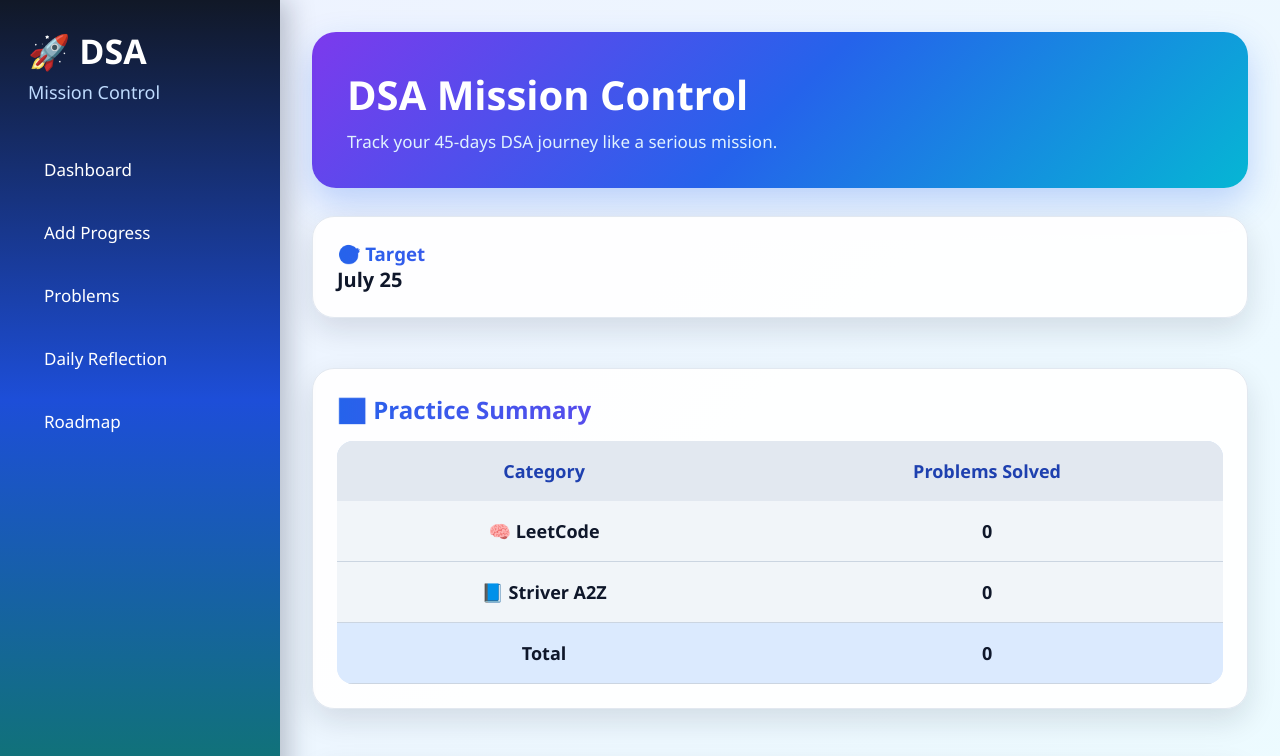
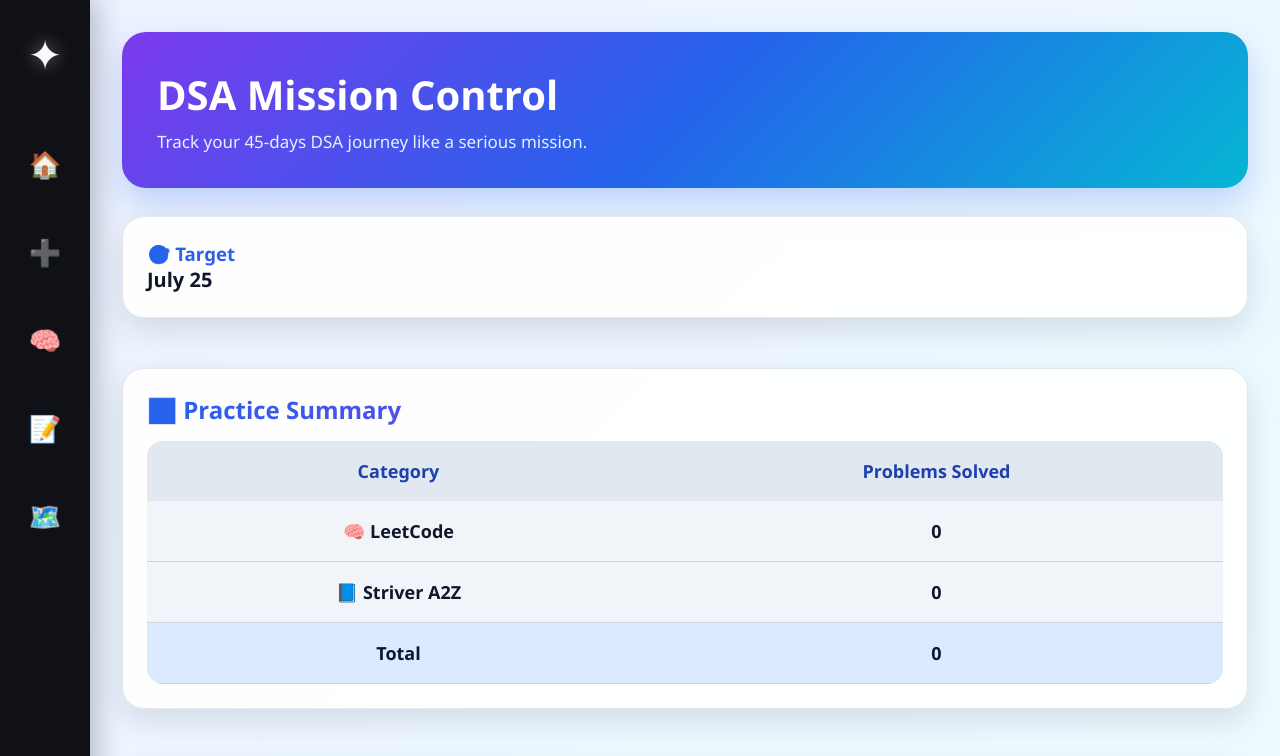
Before and after one commit to saidevaharsha07-art/DSA-Mission-Control, a plain HTML site: page index.html in a window 1280 px wide. Shown: the top 756 px of the page. Drawn offline with Linux system fonts and the light colour scheme.

Commit message:
Convert sidebar to icon-only navigation

```diff
--- a/index.html
+++ b/index.html
@@ -12,15 +12,14 @@
     <div class="app">
 
         <aside class="sidebar">
-            <h2>🚀 DSA</h2>
-            <p>Mission Control</p>
+            <div class="logo">✦</div>
 
             <nav>
-                <a href="#dashboard">Dashboard</a>
-                <a href="#add-progress">Add Progress</a>
-                <a href="#problems">Problems</a>
-                <a href="#reflection">Daily Reflection</a>
-                <a href="#roadmap">Roadmap</a>
+                <a href="#dashboard" title="Dashboard">🏠</a>
+                <a href="#add-progress" title="Add Progress">➕</a>
+                <a href="#problems" title="Problems">🧠</a>
+                <a href="#reflection" title="Daily Reflection">📝</a>
+                <a href="#roadmap" title="Roadmap">🗺️</a>
             </nav>
         </aside>
 
--- a/style.css
+++ b/style.css
@@ -26,55 +26,63 @@ body {
 /* Sidebar */
 
 .sidebar {
-    width: 280px;
-    background: linear-gradient(180deg,
-            #111827,
-            #1d4ed8,
-            #0f766e);
-    padding: 28px;
+    width: 90px;
+    background: #0f1117;
+    padding: 25px 0;
     position: fixed;
     height: 100vh;
     left: 0;
     top: 0;
     z-index: 1000;
-    color: white;
-    box-shadow: 8px 0 25px rgba(15, 23, 42, .25);
+    display: flex;
+    flex-direction: column;
+    align-items: center;
+    box-shadow: 8px 0 25px rgba(15, 23, 42, 0.25);
 }
 
-.sidebar h2 {
-    color: #ffffff;
-    font-size: 34px;
-    margin-bottom: 6px;
+.logo {
+    font-size: 42px;
+    color: #f8fafc;
+    margin-bottom: 55px;
+    text-shadow: 0 0 18px rgba(255, 255, 255, 0.45);
 }
 
-.sidebar p {
-    color: #bfdbfe;
-    margin-bottom: 40px;
-    font-size: 18px;
+.sidebar nav {
+    display: flex;
+    flex-direction: column;
+    gap: 34px;
 }
 
 .sidebar nav a {
-    display: block;
-    color: white;
+    color: #a1a1aa;
     text-decoration: none;
-    padding: 14px 16px;
-    margin: 12px 0;
-    border-radius: 14px;
-    font-size: 17px;
+    font-size: 26px;
+    width: 54px;
+    height: 54px;
+    border-radius: 16px;
+    display: flex;
+    align-items: center;
+    justify-content: center;
     transition: 0.3s;
 }
 
 .sidebar nav a:hover {
-    background: rgba(255, 255, 255, 0.18);
-    transform: translateX(6px);
+    background: rgba(255, 255, 255, 0.1);
+    color: white;
+    transform: scale(1.12);
+}
+
+.sidebar nav a:focus {
+    background: white;
+    color: #0f1117;
 }
 
 /* Main */
 
 .main-content {
-    margin-left: 280px;
+    margin-left: 90px;
     padding: 32px;
-    width: calc(100% - 280px);
+    width: calc(100% - 90px);
 }
 
 /* Hero */
```
